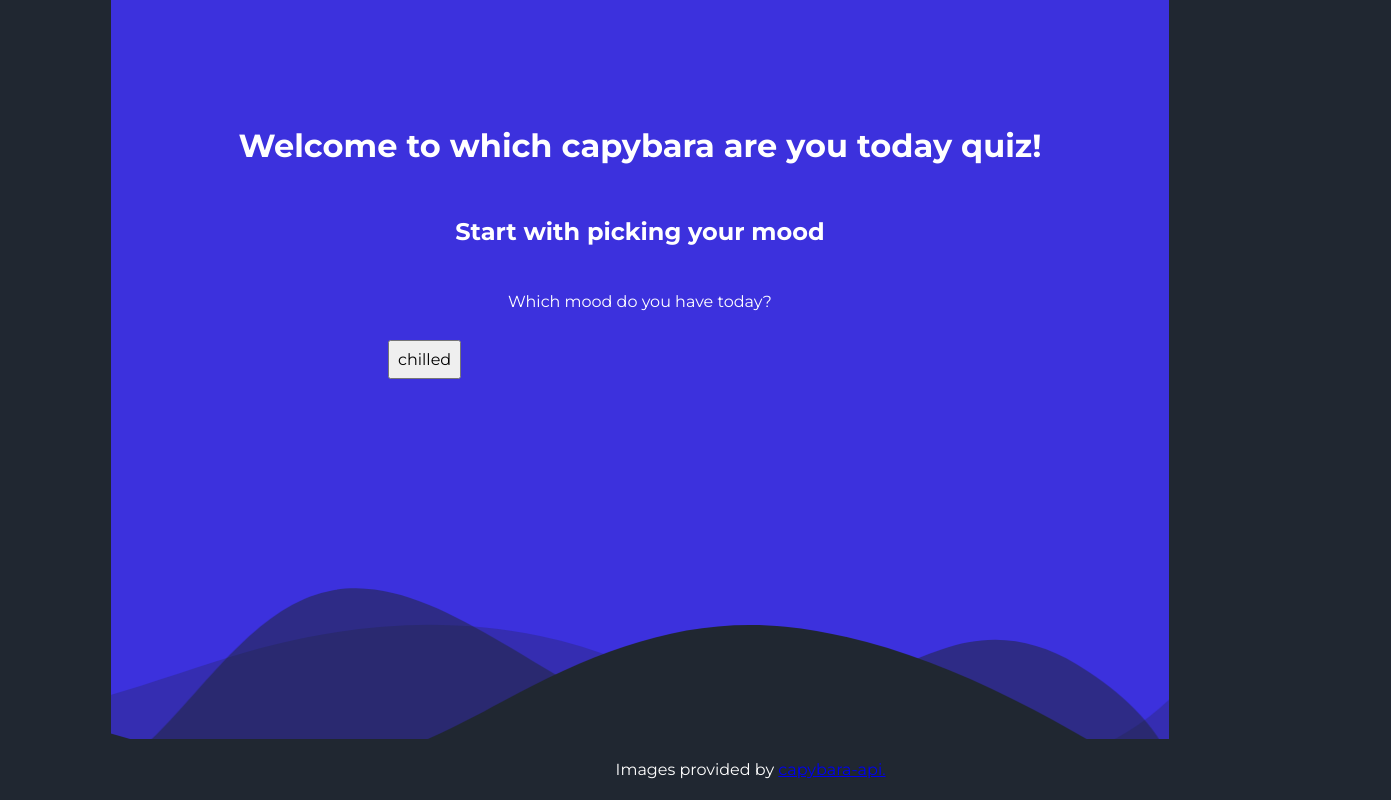
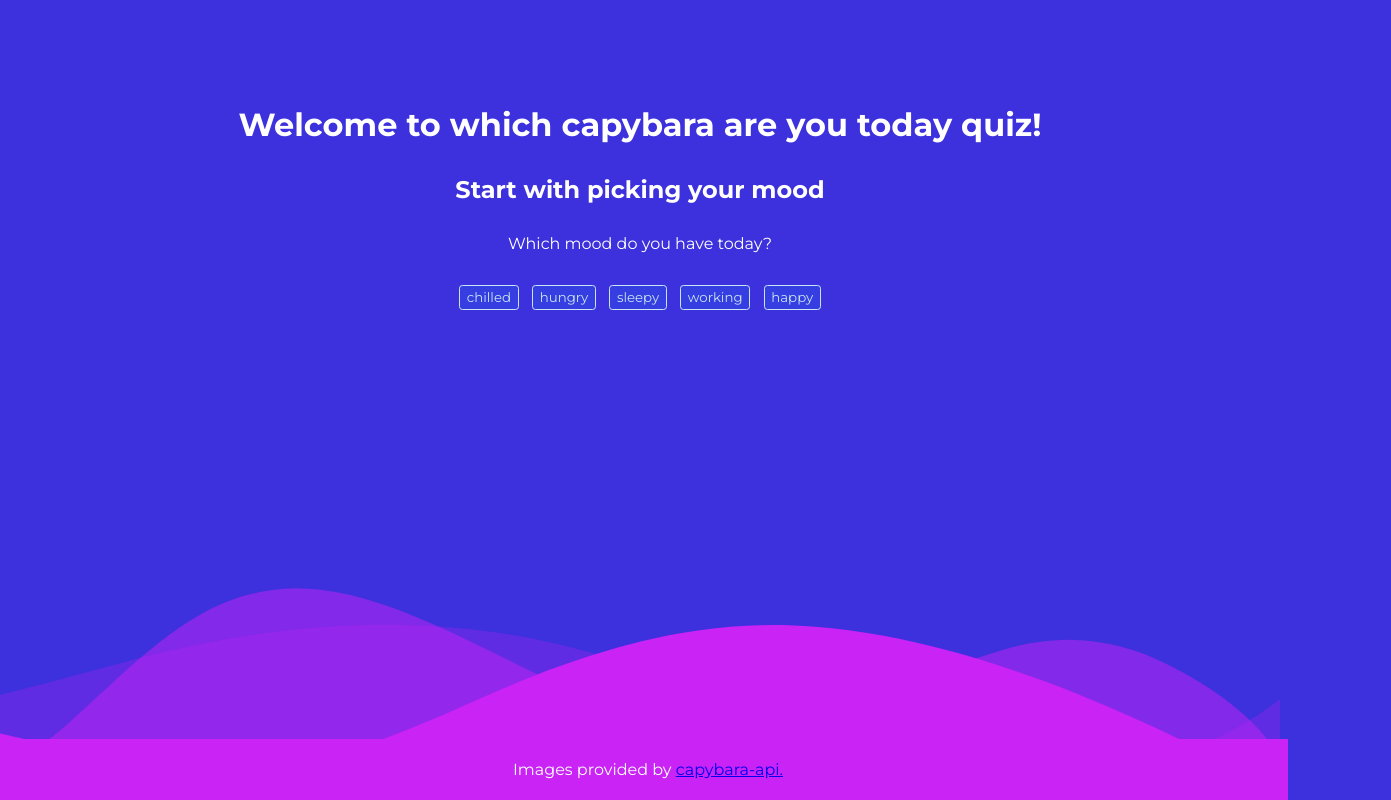
Before and after one commit to VDromaretska/capybara-quiz, a React (Vite) app: page / in a window 1280 px wide. Shown: the whole page, 1391 px wide, since content can reach past the window. Built offline with nearby package versions, Linux system fonts and the light colour scheme.

Commit message:
CSS changed for buttons, added different moods

```diff
--- a/src/components/App.css
+++ b/src/components/App.css
@@ -1,33 +1,20 @@
-#root {
-    display: grid;
-    place-items: center;
-    height: 100vh;
-}
-
 * {
     font-family: "Montserrat", sans-serif;
 }
+
 body {
-    margin: 0;
-    font-family: "Montserrat", sans-serif;
+    margin-top: 100px;
     color: white;
-    background: #202731;
+    text-align: center;
+    background: #3c31dd;
     overflow-x: hidden;
 }
-/* .App {
-    padding: 2rem;
-    font-family: sans-serif;
-    display: grid;
-    place-items: center;
-    height: 50vh;
-    border: 2px solid gray;
-} */
 
-button {
+/* button {
     margin: 0.5rem;
     padding: 0.5rem;
     font-size: 1rem;
-}
+} */
 
 h1 {
     padding: 5px 10vw;
@@ -38,32 +25,24 @@ h2 {
 p {
     padding: 5px 10vw;
 }
-.smth {
+.body-blue {
     position: relative;
     display: flex;
     flex-direction: column;
     align-items: center;
     min-height: 700px;
-    padding-top: 100px;
-}
-.blue {
     background-color: #3c31dd;
-    overflow: hidden;
-}
-.pink {
-    background: #e76f9f;
     overflow: hidden;
 }
 
 .footer {
-    background-color: #202731;
+    background-color: #c923f5;
     position: absolute;
     width: 100%;
     display: flex;
     flex-direction: column;
     align-items: center;
-    min-height: 50px;
-    /* padding: 5px 10vw; */
+    min-height: 30px;
     bottom: 0;
 }
 .custom-shape-divider-bottom-1692616734 {
@@ -85,5 +64,42 @@ p {
 }
 
 .custom-shape-divider-bottom-1692616734 .shape-fill {
-    fill: #202731;
+    fill: #c923f5;
 }
+
+.centered-image {
+    max-width: 100%;
+    max-height: 200px;
+    width: auto;
+    height: auto;
+    margin: 0 auto;
+}
+.image-container {
+    display: flex;
+    justify-content: center;
+    align-items: center;
+    max-height: 300px;
+    max-width: 100%;
+    overflow: hidden;
+}
+.button-container {
+    display: flex;
+    flex-direction: row;
+    align-items: center;
+    justify-content: center;
+    margin-top: 20px;
+}
+button {
+    background: hsl(200, 100%, 50%, 0.1);
+    border: 1px solid hsl(200, 66%, 87%);
+    color: hsl(200, 66%, 87%);
+    padding: 0.25em 0.5em;
+    margin: 0.5em;
+    border-radius: 0.25em;
+    cursor: pointer;
+    outline: none;
+}
+button:hover,
+button:focus-visible {
+    background: hsl(200, 100%, 50%, 0.5);
+}
--- a/src/components/App.jsx
+++ b/src/components/App.jsx
@@ -13,6 +13,18 @@ export default function App() {
     const handleChilled = () => {
         setCurrentTree(currentTree.chilledSubtree);
     };
+    const handleHungry = () => {
+        setCurrentTree(currentTree.hungrySubtree);
+    };
+    const handleSleepy = () => {
+        setCurrentTree(currentTree.sleepySubtree);
+    };
+    const handleWorking = () => {
+        setCurrentTree(currentTree.workingSubtree);
+    };
+    const handleHappy = () => {
+        setCurrentTree(currentTree.happySubtree);
+    };
     const handleYes = () => {
         setCurrentTree(currentTree.yesSubtree);
     };
@@ -21,26 +33,48 @@ export default function App() {
     };
     return (
         <div>
-            <div className="smth blue">
+            <div className="section-blue">
                 <h1>Welcome to which capybara are you today quiz!</h1>
                 <h2>Start with picking your mood </h2>
                 {currentTree.kind === "first question" && (
                     <div>
                         <p>{question}</p>
-                        <button onClick={() => handleChilled()}>chilled</button>
+                        <div className="button-container">
+                            <button onClick={() => handleChilled()}>
+                                chilled
+                            </button>
+                            <button onClick={() => handleHungry()}>
+                                hungry
+                            </button>
+                            <button onClick={() => handleSleepy()}>
+                                sleepy
+                            </button>
+                            <button onClick={() => handleWorking()}>
+                                working
+                            </button>
+                            <button onClick={() => handleHappy()}>happy</button>
+                        </div>
                     </div>
                 )}
                 {currentTree.kind === "question" && (
                     <div>
                         <p>{question}</p>
-                        <button onClick={() => handleYes()}>Yes</button>
-                        <button onClick={() => handleNo()}>No</button>
+                        <div className="button-container">
+                            <button onClick={() => handleYes()}>Yes</button>
+                            <button onClick={() => handleNo()}>No</button>
+                        </div>
                     </div>
                 )}
                 {currentTree.kind === "answer" && (
                     <div>
-                        <p>Congrats!</p>
-                        <img src={currentTree.img} alt="another capy image" />
+                        <p>Congrats! We found your picture.</p>
+                        <div className="image-container">
+                            <img
+                                src={currentTree.img}
+                                alt="another capy image"
+                                className="centered-image"
+                            />
+                        </div>
                     </div>
                 )}
                 <div className="custom-shape-divider-bottom-1692616734">
@@ -67,7 +101,6 @@ export default function App() {
                     </svg>
                 </div>
             </div>
-            {/* <div className="smth"></div> */}
 
             <div className="footer">
                 <p>
--- a/src/exampleTrees/capybaraTree.js
+++ b/src/exampleTrees/capybaraTree.js
@@ -38,5 +38,45 @@ export default function createCapyTree() {
                 },
             },
         },
+        hungrySubtree: {
+            kind: "question",
+            question: "Do you like fruits?",
+            yesSubtree: {
+                kind: "answer",
+                img: "https://api.capy.lol/v1/capybara/132",
+            },
+            noSubtree: {
+                kind: "answer",
+                img: "https://api.capy.lol/v1/capybara/313",
+            },
+        },
+        sleepySubtree: {
+            kind: "question",
+            question: "Do you like to sleep alone?",
+            yesSubtree: {
+                kind: "answer",
+                img: "https://api.capy.lol/v1/capybara/205",
+            },
+            noSubtree: {
+                kind: "answer",
+                img: "https://api.capy.lol/v1/capybara/133",
+            },
+        },
+        workingSubtree: {
+            kind: "answer",
+            img: "https://api.capy.lol/v1/capybara/201",
+        },
+        happySubtree: {
+            kind: "question",
+            question: "Do you like costumes?",
+            yesSubtree: {
+                kind: "answer",
+                img: "https://api.capy.lol/v1/capybara/157",
+            },
+            noSubtree: {
+                kind: "answer",
+                img: "https://api.capy.lol/v1/capybara/131",
+            },
+        },
     };
 }
```
